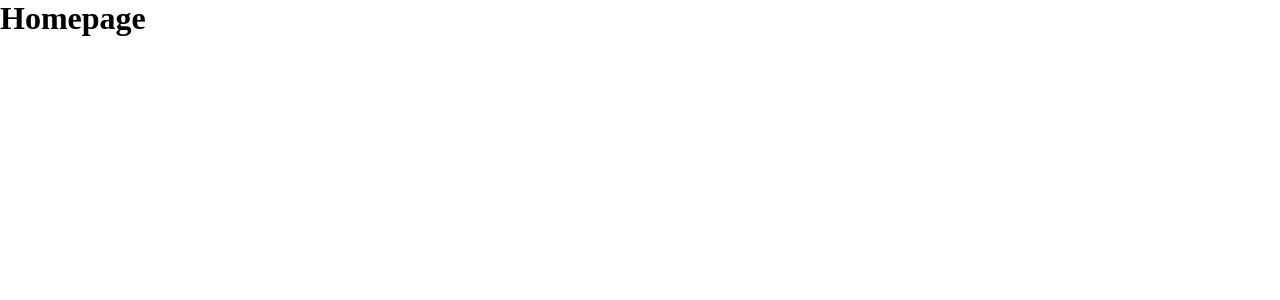
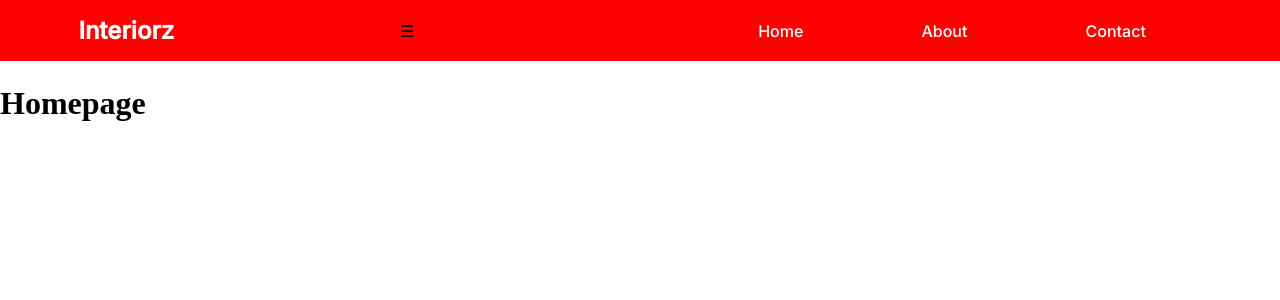
Before and after one commit to hamsame/interiorz, a React (Create React App) app: page / in a window 1280 px wide. Shown: the top 300 px of the page. Built offline with nearby package versions, Linux system fonts and the light colour scheme.

Commit message:
Created navbar and added styling using sass

```diff
--- a/package.json
+++ b/package.json
@@ -3,6 +3,7 @@
   "version": "0.1.0",
   "private": true,
   "dependencies": {
+    "@emotion/react": "^11.7.1",
     "@testing-library/jest-dom": "^5.16.1",
     "@testing-library/react": "^12.1.2",
     "@testing-library/user-event": "^13.5.0",
--- a/public/index.html
+++ b/public/index.html
@@ -4,10 +4,16 @@
     <meta charset="utf-8" />
     <link rel="icon" href="%PUBLIC_URL%/favicon.ico" />
     <meta name="viewport" content="width=device-width, initial-scale=1" />
-    <meta name="viewport" content="initial-scale=1, width=device-width" />
     <meta name="theme-color" content="#000000" />
-    <meta name="description" content="Professional Interior Design" />
+    <meta
+      name="description"
+      content="Web site created using create-react-app"
+    />
     <link rel="apple-touch-icon" href="%PUBLIC_URL%/logo192.png" />
+    <!--
+      manifest.json provides metadata used when your web app is installed on a
+      user's mobile device or desktop. See https://developers.google.com/web/fundamentals/web-app-manifest/
+    -->
     <link rel="manifest" href="%PUBLIC_URL%/manifest.json" />
     <!--
       Notice the use of %PUBLIC_URL% in the tags above.
--- a/src/App.js
+++ b/src/App.js
@@ -4,14 +4,16 @@ import Home from './pages/Home'
 import About from './pages/About'
 import Contact from './pages/Contact'
 import NotFound from './pages/NotFound'
+import Navbar from './components/Navbar'
 
 const App = () => {
   return (
     <Router>
+      <Navbar />
       <Routes>
         <Route index element={<Home />} />
-        <Route path='/about' element={<About />} />
-        <Route path='/contact' element={<Contact />} />
+        <Route path='about' element={<About />} />
+        <Route path='contact' element={<Contact />} />
         <Route exact path='*' element={<NotFound />} />
       </Routes>
     </Router>
--- /dev/null
+++ b/src/components/Navbar.js
@@ -0,0 +1,31 @@
+import React from 'react'
+import { Link as PageLink } from 'react-router-dom'
+
+const Navbar = () => {
+  const showNav = (e) => {
+    e.preventDefault()
+  }
+  return (
+    <nav>
+      <h1>
+        <PageLink to='/'>Interiorz</PageLink>
+      </h1>
+      <span className='hamburger' onClick={() => showNav()}>
+        &#9776;
+      </span>
+      <ul>
+        <li>
+          <PageLink to='/'>Home</PageLink>
+        </li>
+        <li>
+          <PageLink to='about'>About</PageLink>
+        </li>
+        <li>
+          <PageLink to='contact'>Contact</PageLink>
+        </li>
+      </ul>
+    </nav>
+  )
+}
+
+export default Navbar
--- /dev/null
+++ b/src/css/_nav.scss
@@ -0,0 +1,36 @@
+nav {
+  padding: 1rem;
+  margin: 0 auto 3vh;
+  display: flex;
+  justify-content: space-between;
+  align-items: center;
+  text-transform: capitalize;
+  background-color: $primaryColor;
+  font-family: $font1;
+
+  // text
+  & > h1 {
+    font-weight: bold;
+    margin-left: 5%;
+  }
+
+  h1,
+  a {
+    color: $secondaryTextColor;
+  }
+
+  // icon
+  & > span.hamburger {
+    // display: none;
+    @media (max-width: 768px) {
+      display: block;
+    }
+  }
+
+  // links
+  & > ul {
+    display: flex;
+    justify-content: space-evenly;
+    width: 50%;
+  }
+}
--- /dev/null
+++ b/src/css/global.css
@@ -0,0 +1,53 @@
+@import url("https://fonts.googleapis.com/css2?family=Inter:wght@500&family=Poppins:wght@200&display=swap");
+* {
+  margin: 0;
+  padding: 0;
+  -webkit-box-sizing: border-box;
+          box-sizing: border-box;
+  list-style: none;
+  text-decoration: none;
+}
+
+nav {
+  padding: 1rem;
+  margin: 0 auto 3vh;
+  display: -webkit-box;
+  display: -ms-flexbox;
+  display: flex;
+  -webkit-box-pack: justify;
+      -ms-flex-pack: justify;
+          justify-content: space-between;
+  -webkit-box-align: center;
+      -ms-flex-align: center;
+          align-items: center;
+  text-transform: capitalize;
+  background-color: red;
+  font-family: "Inter", sans-serif;
+}
+
+nav > h1 {
+  font-weight: bold;
+  margin-left: 5%;
+}
+
+nav h1,
+nav a {
+  color: #fff;
+}
+
+@media (max-width: 768px) {
+  nav > span.hamburger {
+    display: block;
+  }
+}
+
+nav > ul {
+  display: -webkit-box;
+  display: -ms-flexbox;
+  display: flex;
+  -webkit-box-pack: space-evenly;
+      -ms-flex-pack: space-evenly;
+          justify-content: space-evenly;
+  width: 50%;
+}
+/*# sourceMappingURL=global.css.map */
--- /dev/null
+++ b/src/css/global.scss
@@ -0,0 +1,23 @@
+@import url('https://fonts.googleapis.com/css2?family=Inter:wght@500&family=Poppins:wght@200&display=swap');
+
+// main colour vars
+$primaryColor: red;
+$secondayColor: #333;
+
+// text colour vars
+$primaryTextColor: #333;
+$secondaryTextColor: #fff;
+
+// font vars
+$font1: 'Inter', sans-serif;
+$font2: 'Poppins', sans-serif;
+
+* {
+  margin: 0;
+  padding: 0;
+  box-sizing: border-box;
+  list-style: none;
+  text-decoration: none;
+}
+
+@import 'nav';
--- a/src/global.css
+++ /dev/null
@@ -1,5 +0,0 @@
-* {
-  margin: 0;
-  padding: 0;
-  box-sizing: border-box;
-}
--- a/src/index.js
+++ b/src/index.js
@@ -1,6 +1,6 @@
 import React from 'react'
 import ReactDOM from 'react-dom'
-import './global.css'
+import './css/global.css'
 import App from './App'
 
 ReactDOM.render(
```
Also changed, not shown: 2 other files (tests, documents, lock files or other folders).
